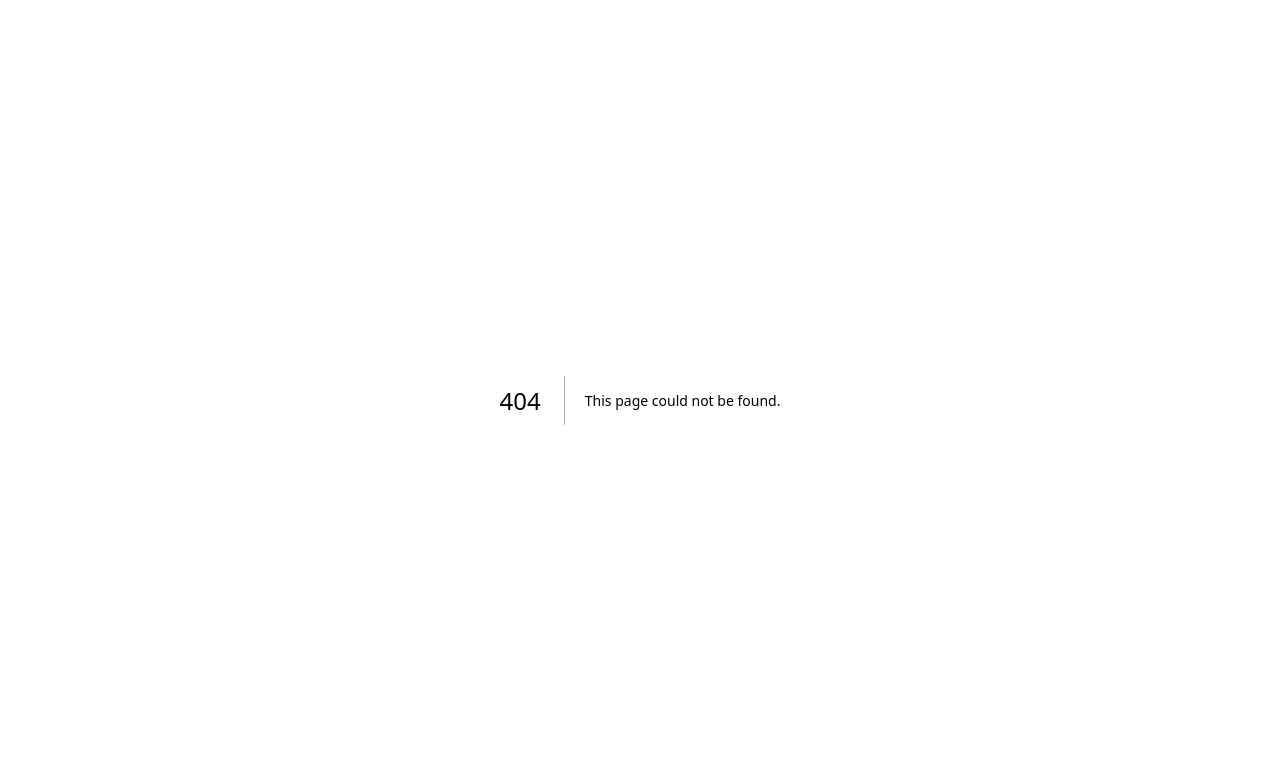
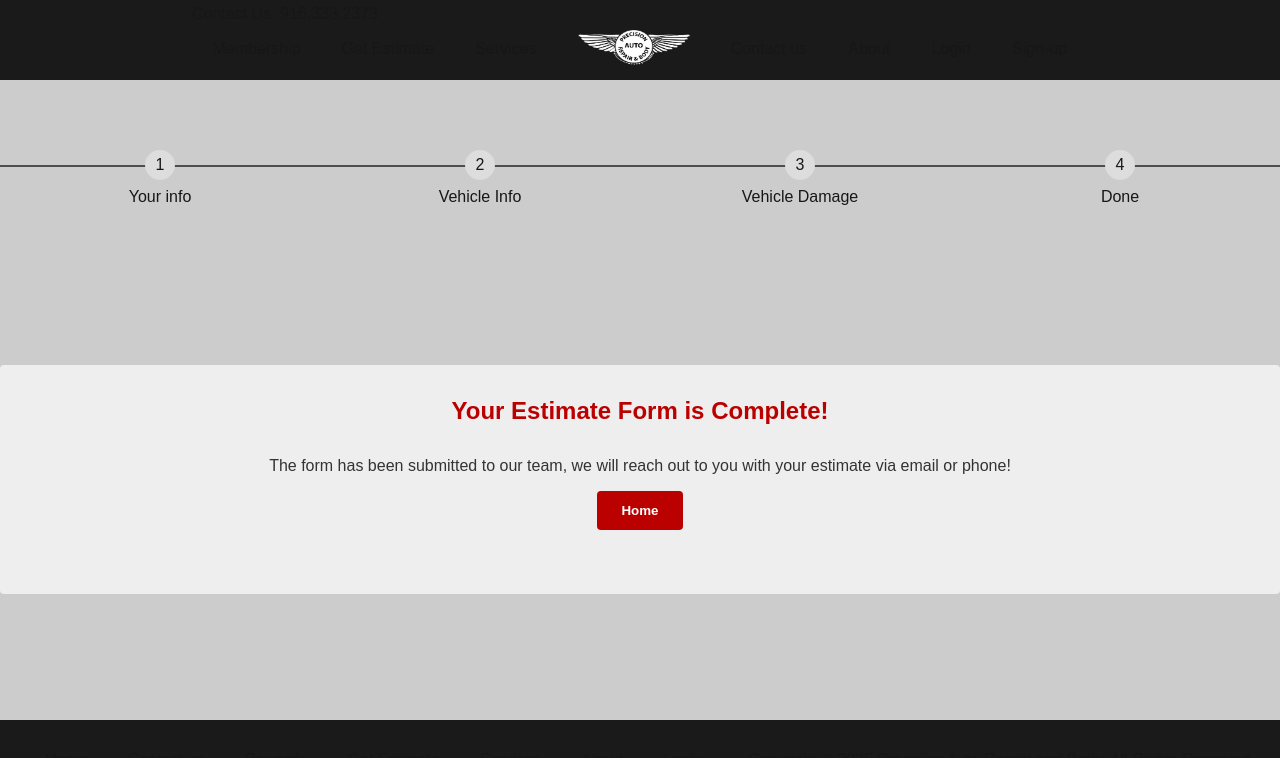
Before and after one commit to rockett366/Precision-Auto-Repair-and-Body, a Next.js app in the folder precision-auto/: page /onlineEstimate/confirmation in a window 1280 px wide. Before the commit this address had no page. Shown: the top 758 px of the page. Built offline with nearby package versions, Linux system fonts and the light colour scheme.

Commit message:
#65 Confirmation page
For the online estimates form, once the form is done the basic design and implementation of the page is done. ,

```diff
--- /dev/null
+++ b/precision-auto/src/app/onlineEstimate/confirmation/page.js
@@ -0,0 +1,60 @@
+"use client";
+import React from "react";
+import "../onlineEstimate.css";
+import Nav from "../../constants/nav.js";
+import Footer from "../../constants/footer";
+import { useRouter } from "next/navigation";
+
+export default function VehicleInfoPage() {
+  const router = useRouter();
+
+  // When clicked, the 'Home' button calls this function.
+  const handleSubmit = () => {
+    router.push("/");
+  };
+  return (
+    <div className="pageContainer">
+      <Nav />
+
+      {/* 4-step progress bar (all circles #ddd, with lines between) */}
+      <div className="steps">
+        <div className="step">
+          <div className="circle">1</div>
+          <span>Your info</span>
+        </div>
+        <div className="step">
+          <div className="circle">2</div>
+          <span>Vehicle Info</span>
+        </div>
+        <div className="step">
+          <div className="circle">3</div>
+          <span>Vehicle Damage</span>
+        </div>
+        <div className="step">
+          <div className="circle">4</div>
+          <span>Done</span>
+        </div>
+      </div>
+
+      {/* Main content */}
+      <main className="mainSection">
+        <div>
+          {/* Red, centered subheading */}
+          <h2 className="redHeading centerText">
+            Your Estimate Form is Complete!
+          </h2>
+          <p className="subText centerText">
+            The form has been submitted to our team, we will reach out to you
+            with your estimate via email or phone!
+            <br></br>
+            <button type="button" className="nextButton" onClick={handleSubmit}>
+              Home
+            </button>
+          </p>
+        </div>
+      </main>
+
+      <Footer />
+    </div>
+  );
+}
```
Also changed, not shown: precision-auto/src/app/onlineEstimate/damage/page.js (+5 -3 lines).
